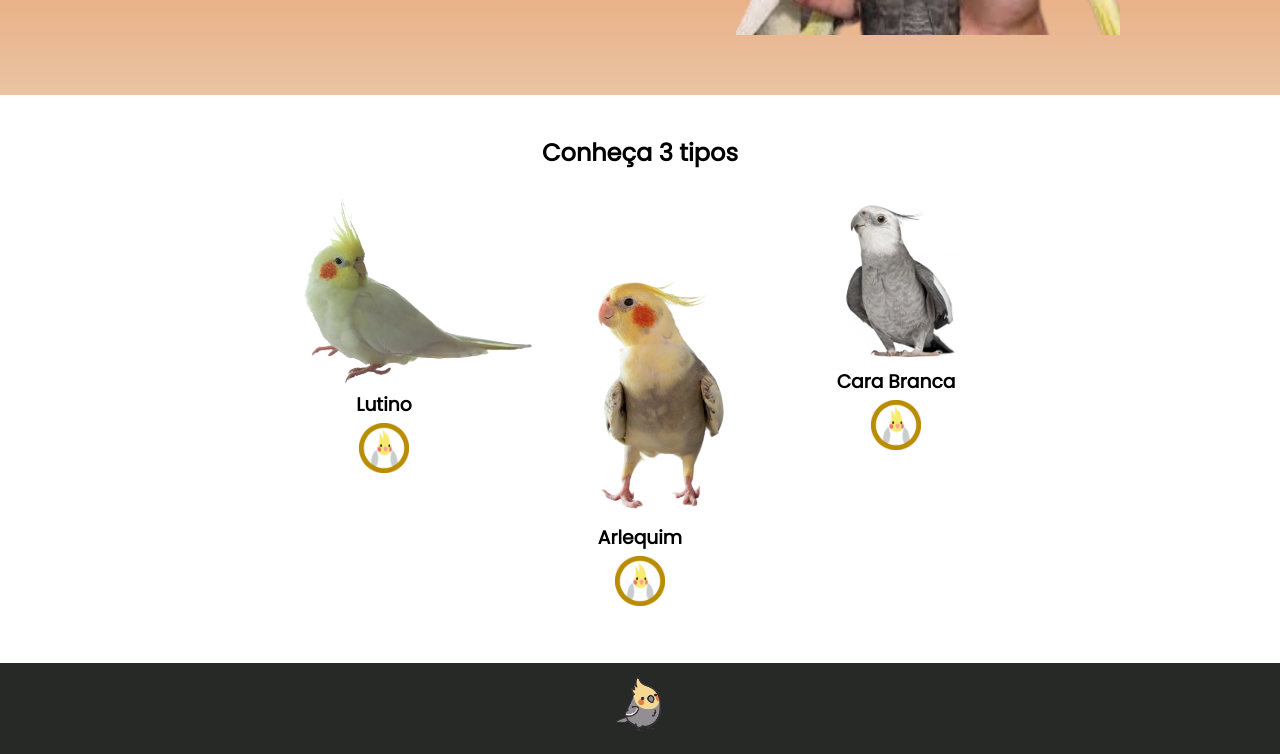
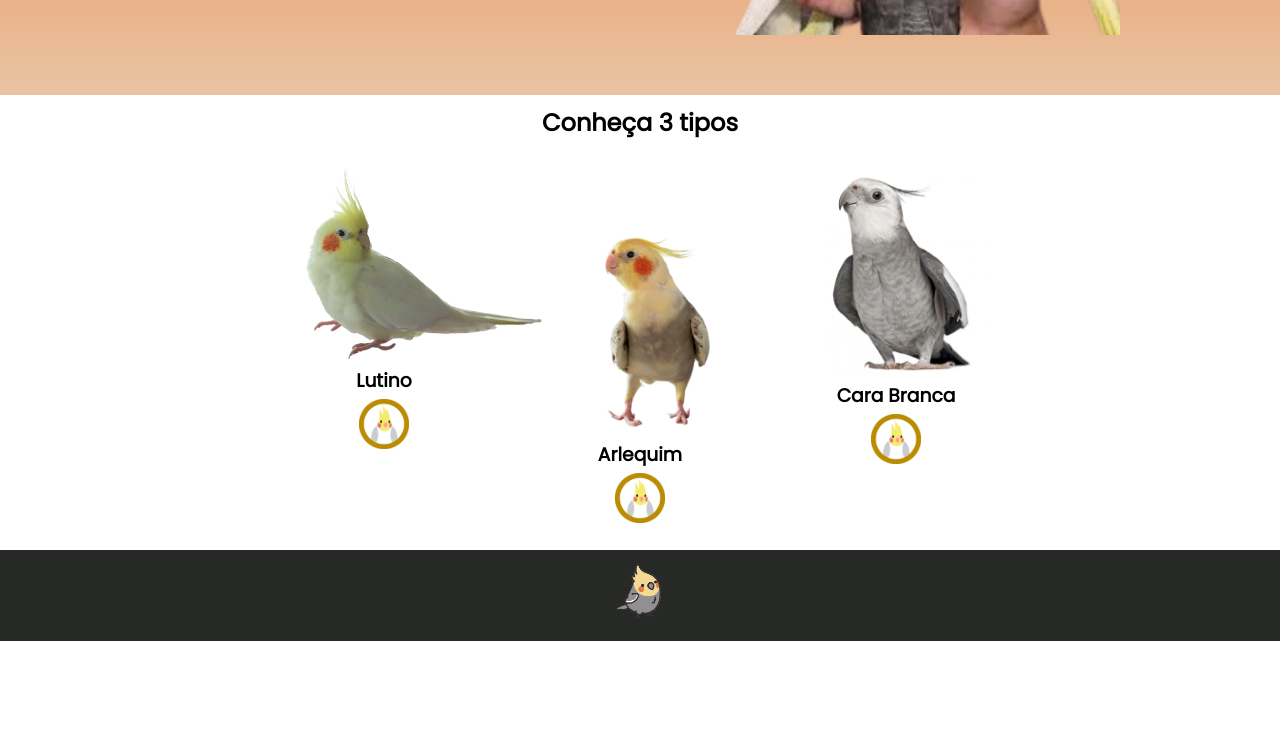
Before and after one commit to KauaniFranca/site-Criativo-Calopsitas, a plain HTML site: page index.html in a window 1280 px wide. Shown: the part 508-1262 px from the top of the page. After the commit the page ends 1149 px from the top, so only its background shows below. Drawn offline with Linux system fonts and the light colour scheme.

Commit message:
Add files via upload

```diff
--- a/index.html
+++ b/index.html
@@ -39,13 +39,13 @@
     <div class="estudante-div">
         <img class="calop-2" src="9oq20dkbch00caball4obz79u-Photoroom.png-Photoroom.png" alt="foto do marcelo">
         <h3 class="estudante-nome">Arlequim</h3>
-        <a href=" https://kauanifranca.github.io/site-calopsitas-2/"><img class="estudante-icone" src="images (1).png" alt="icone github"></a>
+        <a href=" https://kauanifranca.github.io/site-calopsitas-3/"><img class="estudante-icone" src="images (1).png" alt="icone github"></a>
 
     </div>
     <div class="estudante-div">
         <img class="calop-3" src="Calopsitas-Betim-Cara-Branca-HD1.webp" alt="foto do marcelo">
         <h3 class="estudante-nome">Cara Branca</h3>
-        <a href=" https://kauanifranca.github.io/site-calopsitas-3/"><img class="estudante-icone" src="images (1).png" alt="icone github"></a>
+        <a href=" https://kauanifranca.github.io/site-calopsitas-2/"><img class="estudante-icone" src="images (1).png" alt="icone github"></a>
 
     </div>
 </div>
--- a/style.css
+++ b/style.css
@@ -56,22 +56,22 @@ body {
 }
 
 #estudante{
-    padding: 30px 0;
+    padding: 30px 5;
 }
 .estudante-imagem{
     width: 200px;
 }
 
 .calop-1{
-    width: 280px;
+    width: 290px;
     align-items: center;
 }
 .calop-2{
-    width: 180px;
+    width:150px;
     align-items: center;
 }
 .calop-3{
-    width: 150px;
+    width: 190px;
     align-items: center;
 }
 
```
